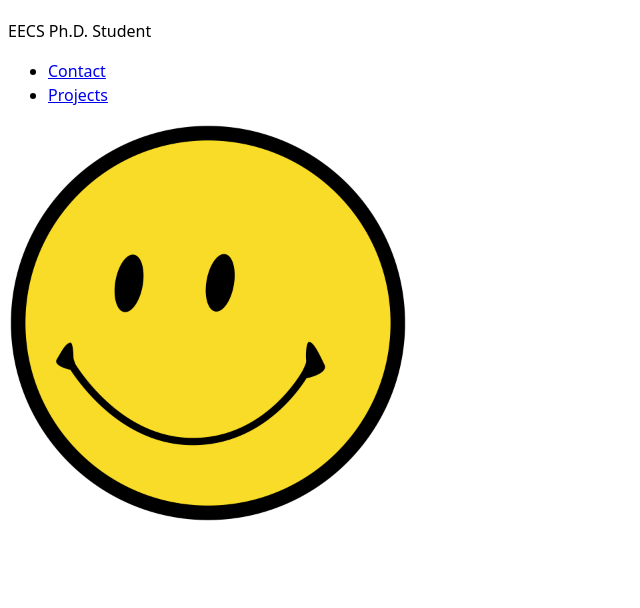
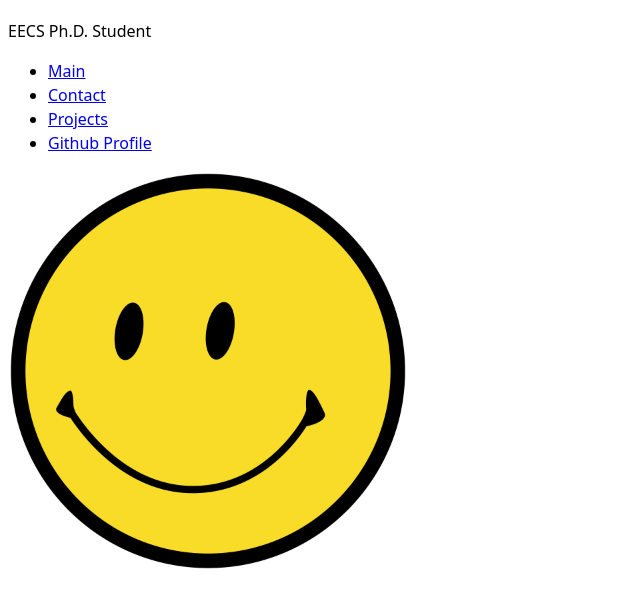
Before and after one commit to mansogf/portifolio, a plain HTML site: page index.html in a window 1280 px wide. Shown: the part 72-680 px from the top of the page, without its empty margins (0-640 px from the left). Drawn offline with Linux system fonts and the light colour scheme.

Commit message:
Add link to git

```diff
--- a/index.html
+++ b/index.html
@@ -12,8 +12,10 @@
     <p>EECS Ph.D. Student</p>
     <nav class="menu">
         <ul>
+          <li><a href="https://mansogf.github.io/portifolio/">Main</a></li>
           <li><a href="https://mansogf.github.io/portifolio/contact/">Contact</a></li>
           <li><a href="https://mansogf.github.io/portifolio/projects/">Projects</a></li>
+          <li><a href="https://github.com/mansogf" target="_blank">Github Profile</a></li>
         </ul>
       </nav>
     <img class="fit-picture"
```
Also changed, not shown: contact/index.html (+2 -1 lines), projects/index.html (+2 -1 lines).
